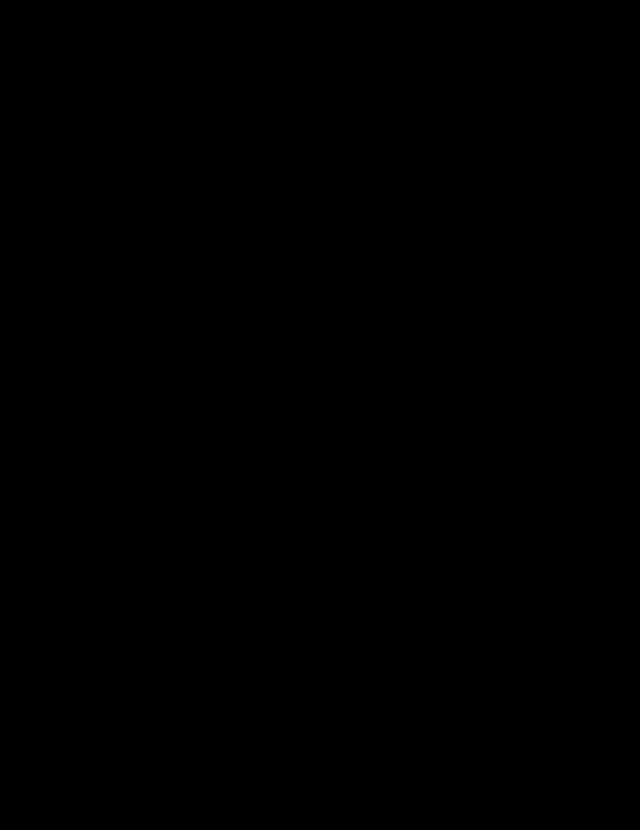
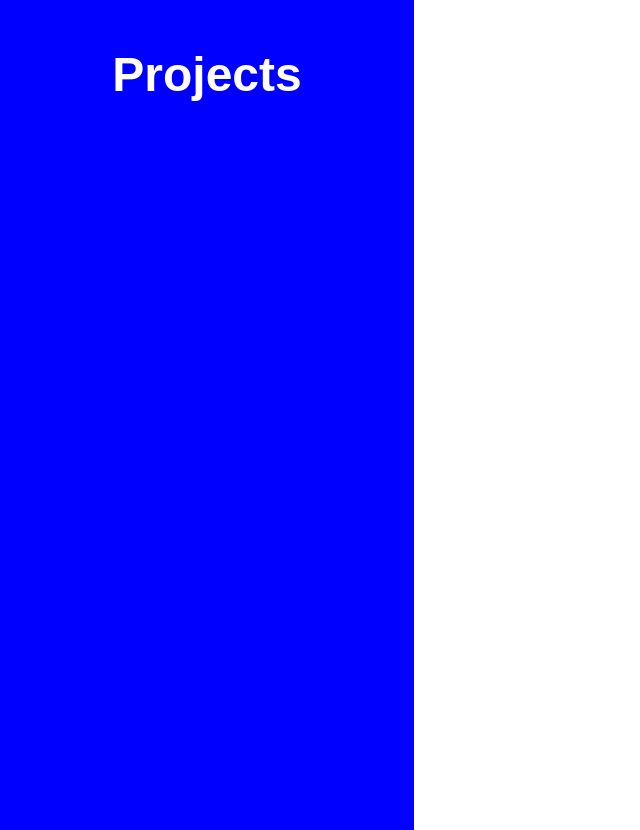
Before and after one commit to Omarpixel9/Odin_TodoList, a website built with webpack: page dist/index.html in a window 1280 px wide. Shown: the whole page, without its empty margins (0-640 px from the left). Before the commit the page ends 800 px from the top, so only its background shows below. Built offline with nearby package versions, Linux system fonts and the light colour scheme.

Commit message:
uh, initial commit 3

```diff
--- a/src/dom-manip.js
+++ b/src/dom-manip.js
@@ -1,5 +1,4 @@
 // This file is for DOM Manipulation related features
-// Can be used to create
 
 // Creates and returns an element
 const buildElement = (elementType, elementId, elementClass) => {
@@ -11,10 +10,15 @@ const buildElement = (elementType, elementId, elementClass) => {
     return newElement;
 };
 
-const loadLeftSidebar = () => {
+const loadProjectsSidebar = () => {
     // Create div
-    document.body.appendChild(buildElement('div', 'sidebar'));
-
+    const sidebarDiv = buildElement('div', 'sidebar');
+    document.body.appendChild(sidebarDiv);
+    // Create heading
+    const projectsHeading = buildElement('h1');
+    projectsHeading.textContent = 'Projects';
+    sidebarDiv.appendChild(projectsHeading);
+    // Load default project from projects module
 };
 
-export {buildElement};
+export {loadProjectsSidebar};
--- a/src/index.js
+++ b/src/index.js
@@ -1,3 +1,4 @@
 import './style.css';
-import './dom-manip.js';
-import { buildElement } from './dom-manip.js';
+import { loadProjectsSidebar } from './dom-manip.js';
+
+loadProjectsSidebar();
--- a/src/style.css
+++ b/src/style.css
@@ -1,3 +1,17 @@
 body {
-    background: black;
+    margin: 0;
+    font-family: sans-serif;
 }
+
+#sidebar {
+    width: 30vw;
+    background: blue;
+    color: white;
+    padding: 15px;
+    height: 100vh;
+}
+
+#sidebar h1 {
+    text-align: center;
+    font-size: 48px;
+}
```
Also changed, not shown: src/projects.js (added).
